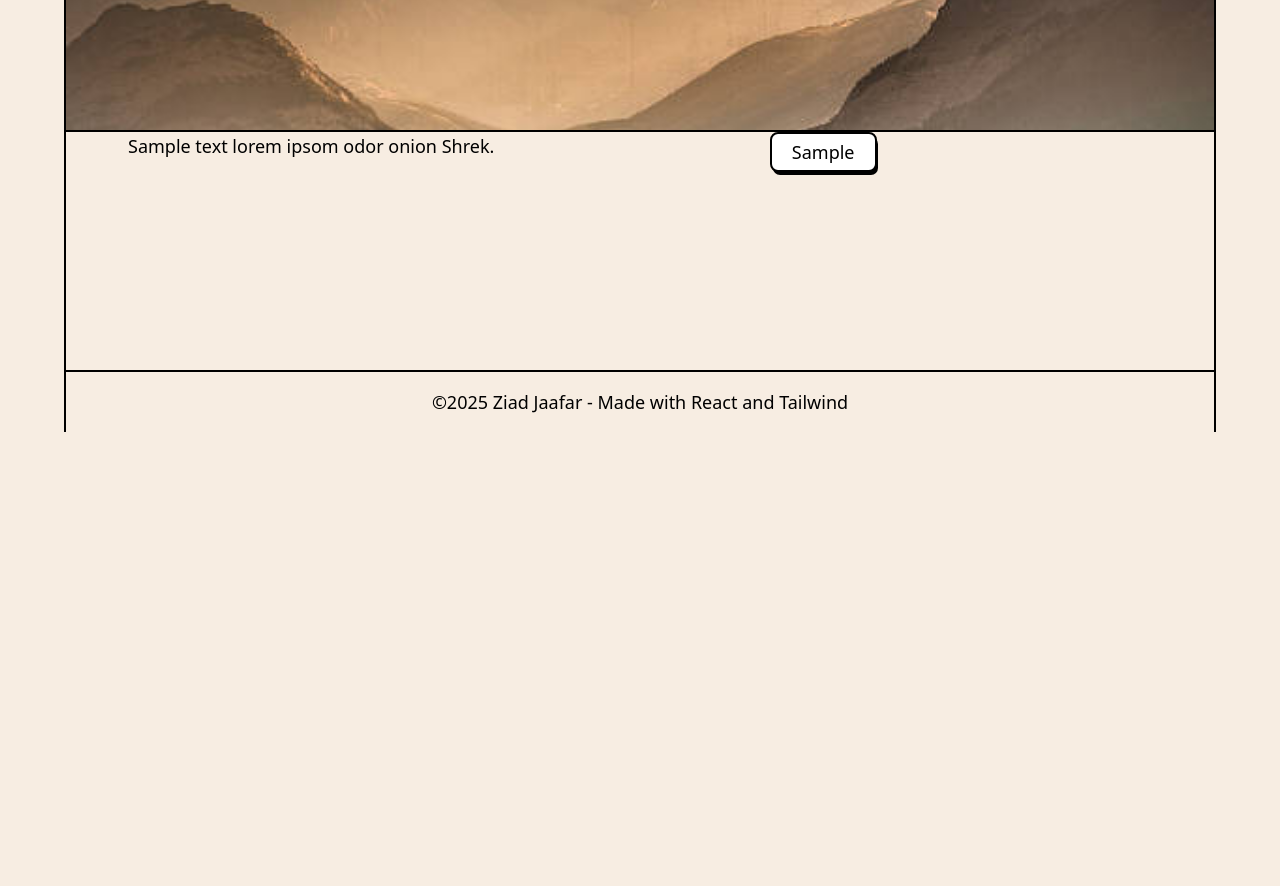
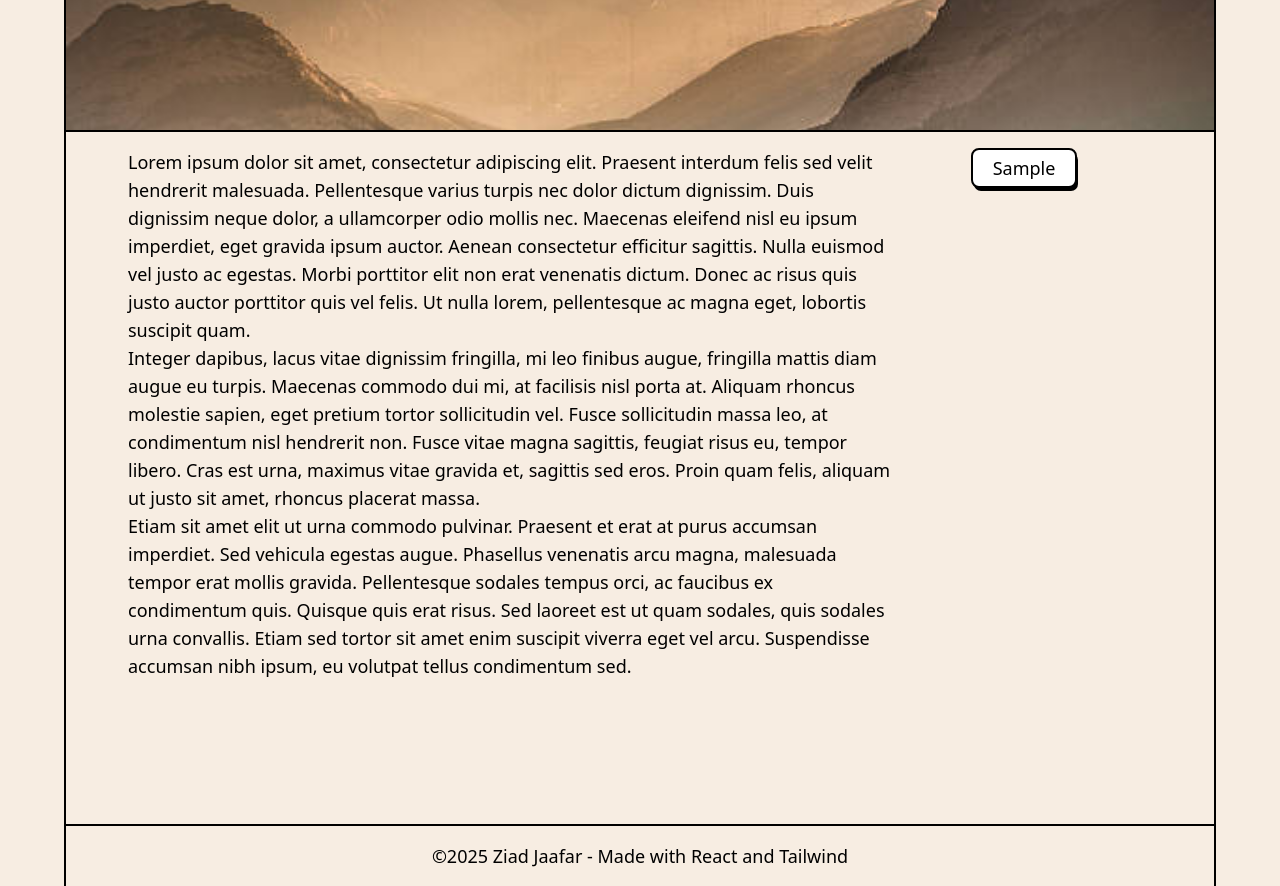
Before and after one commit to Ziad-J05/Portfolio-Site, a React (Vite) app: page /projects/project-info in a window 1280 px wide. Shown: the part 380-1266 px from the top of the page. Before the commit the page ends 812 px from the top, so only its background shows below. Built offline with nearby package versions, Linux system fonts and the light colour scheme.

Commit message:
adjusted project info content layout

```diff
--- a/src/pages/ProjectInfoPage.tsx
+++ b/src/pages/ProjectInfoPage.tsx
@@ -15,12 +15,16 @@ export default function ProjectInfoPage() {
         <main className="bg-[#F7EDE2] py-36 mx-auto w-6xl min-h-[calc(100vh-var(--text-lg)-8*var(--spacing))] border-l-2 border-r-2">
 
             <h2 className="text-5xl w-5xl mx-auto font-bold mb-2">Project Name</h2>
-            <p className="text-4xl w-5xl mx-auto font-regular mb-4">Company Name</p>
-            <img className='w-6xl h-64 object-cover border-y-2 ' src='/placeholder-photo.jpg' />
+            <p className="text-4xl w-5xl mx-auto font-regular">Company Name</p>
+            <img className='w-6xl h-64 object-cover border-y-2 my-4' src='/placeholder-photo.jpg' />
 
-            <div className='grid w-5xl mx-auto grid-rows-1 grid-auto-cols-auto'>
-                <p className='col-span-1 col-start-1 text-lg'>Sample text lorem ipsom odor onion Shrek.</p>
-                <div className='px-12 w-fit col-span-1 col-start-2'><LinkButton text='Sample' link='#'/></div>
+            <div className='grid w-5xl mx-auto grid-rows-1 grid-cols-[1fr_calc(var(--spacing)*64)]'>
+                <div className='col-span-1 col-start-1 text-lg'>
+                    <p>Lorem ipsum dolor sit amet, consectetur adipiscing elit. Praesent interdum felis sed velit hendrerit malesuada. Pellentesque varius turpis nec dolor dictum dignissim. Duis dignissim neque dolor, a ullamcorper odio mollis nec. Maecenas eleifend nisl eu ipsum imperdiet, eget gravida ipsum auctor. Aenean consectetur efficitur sagittis. Nulla euismod vel justo ac egestas. Morbi porttitor elit non erat venenatis dictum. Donec ac risus quis justo auctor porttitor quis vel felis. Ut nulla lorem, pellentesque ac magna eget, lobortis suscipit quam.</p>
+                    <p>Integer dapibus, lacus vitae dignissim fringilla, mi leo finibus augue, fringilla mattis diam augue eu turpis. Maecenas commodo dui mi, at facilisis nisl porta at. Aliquam rhoncus molestie sapien, eget pretium tortor sollicitudin vel. Fusce sollicitudin massa leo, at condimentum nisl hendrerit non. Fusce vitae magna sagittis, feugiat risus eu, tempor libero. Cras est urna, maximus vitae gravida et, sagittis sed eros. Proin quam felis, aliquam ut justo sit amet, rhoncus placerat massa.</p>
+                    <p>Etiam sit amet elit ut urna commodo pulvinar. Praesent et erat at purus accumsan imperdiet. Sed vehicula egestas augue. Phasellus venenatis arcu magna, malesuada tempor erat mollis gravida. Pellentesque sodales tempus orci, ac faucibus ex condimentum quis. Quisque quis erat risus. Sed laoreet est ut quam sodales, quis sodales urna convallis. Etiam sed tortor sit amet enim suscipit viverra eget vel arcu. Suspendisse accumsan nibh ipsum, eu volutpat tellus condimentum sed.</p>
+                </div>
+                <div className='px-12 w-fit col-span-1 col-start-2 justify-self-center'><LinkButton text='Sample' link='#'/></div>
             </div>
         </main>
 
```
